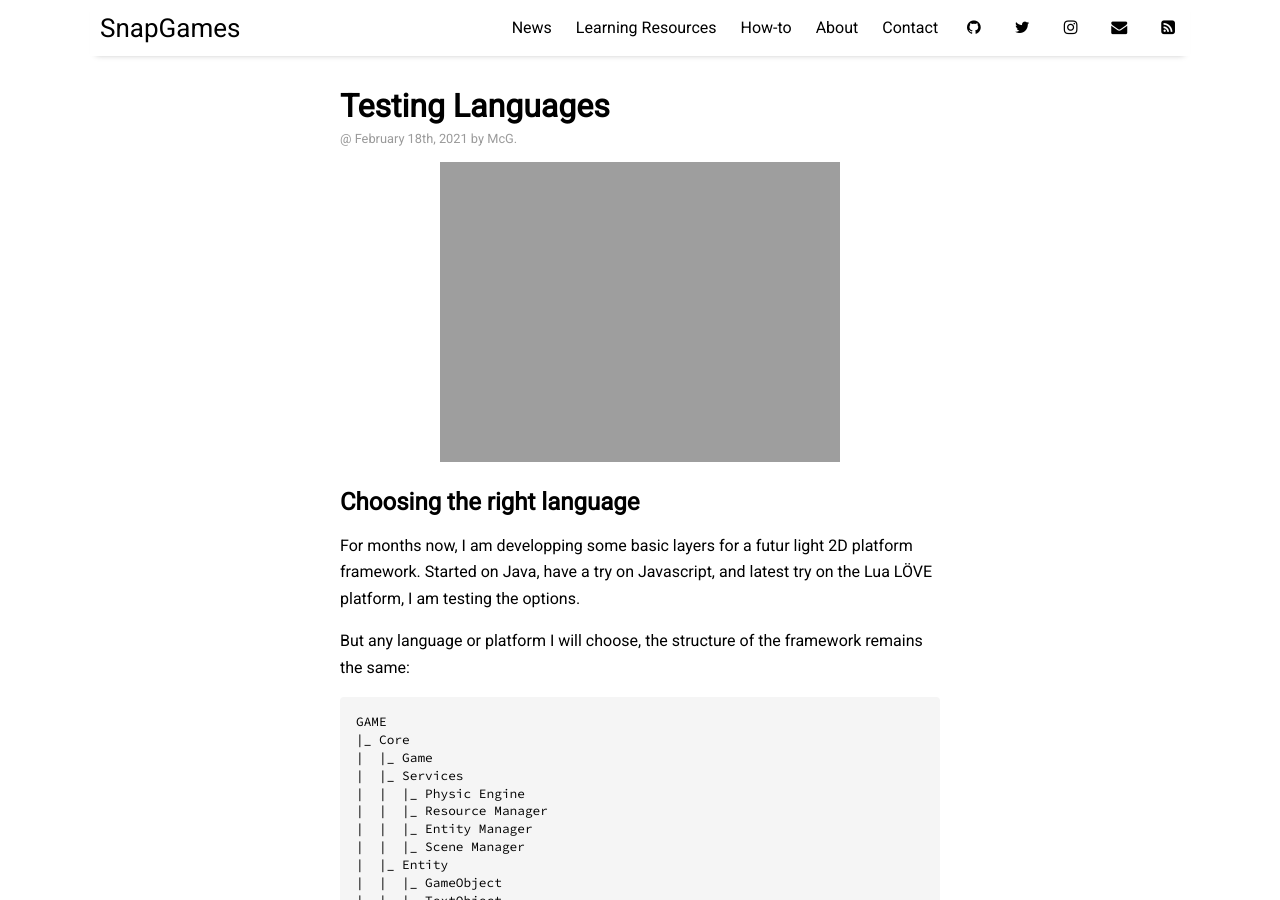
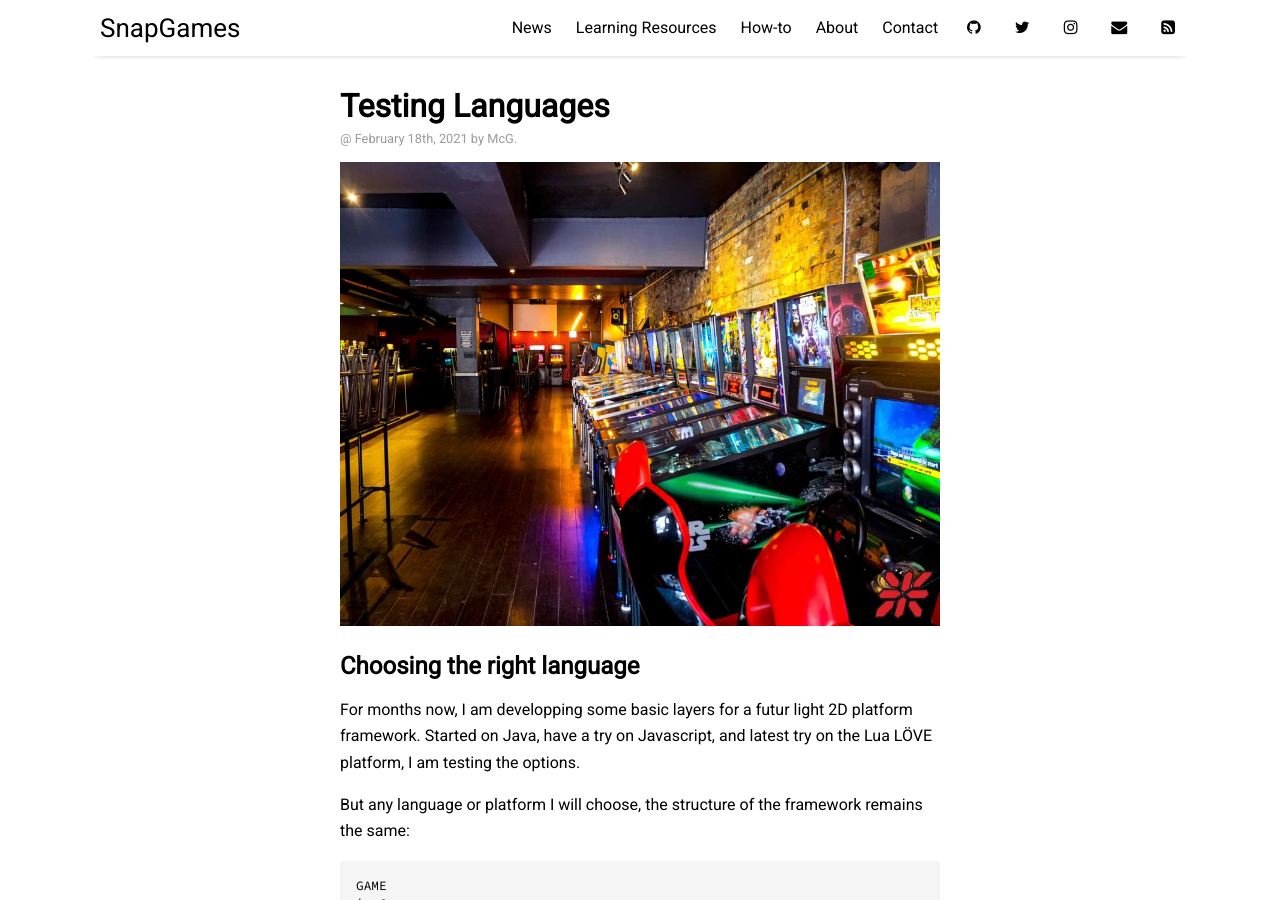
Before and after one commit to SnapGames/snapgames.github.io, a Jekyll site: the page built from docs/_posts/2021-02-18-testing-languages.md, in a window 1280 px wide and 900 px high. Built offline with Jekyll 4.4.1, drawn with Linux system fonts in a browser that asks for light colours; nearby versions of some CDN libraries.

Commit message:
Update 2021-02-18-testing-languages.md

```diff
--- a/docs/_posts/2021-02-18-testing-languages.md
+++ b/docs/_posts/2021-02-18-testing-languages.md
@@ -4,7 +4,7 @@ title: "Testing Languages"
 author: "McG."
 categories: facts
 tags: [story]
-image: languages.jpg
+image: arcade-2.jpg
 ---
 
 ## Choosing the right language
```
